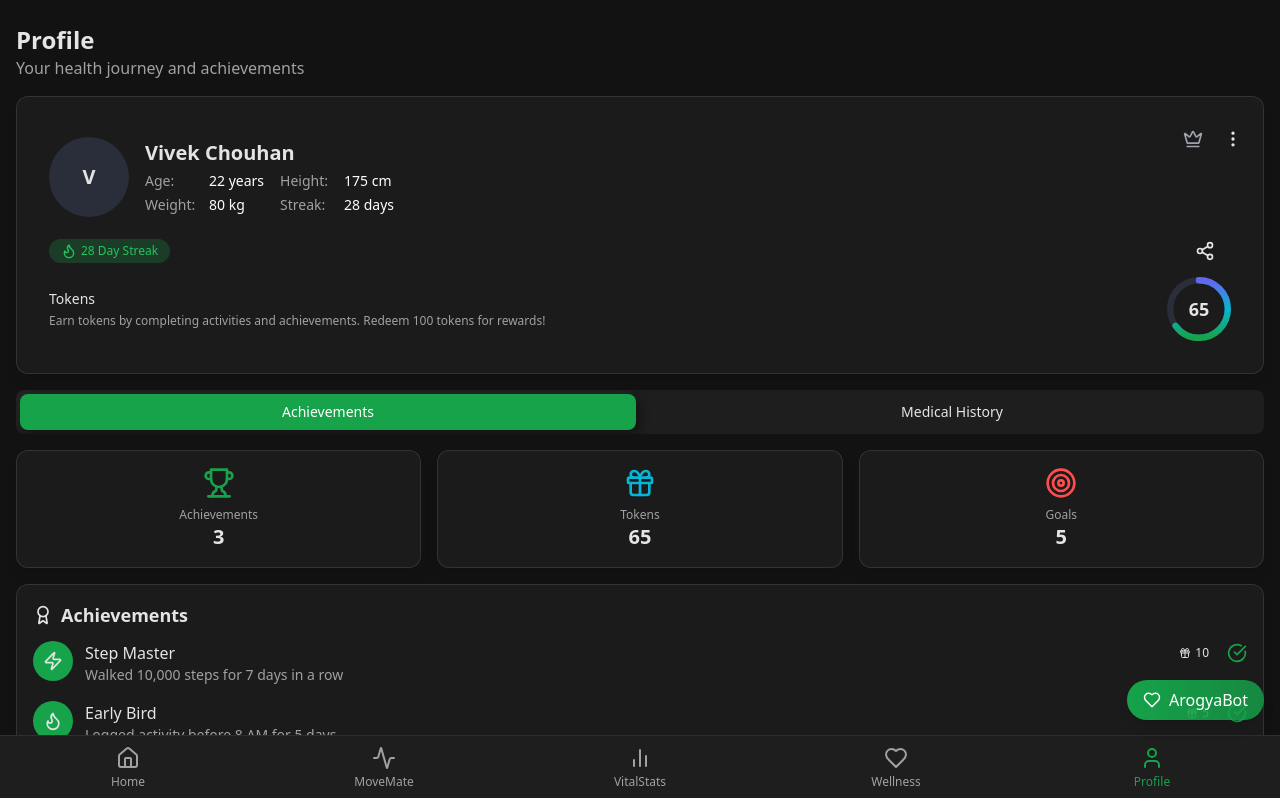
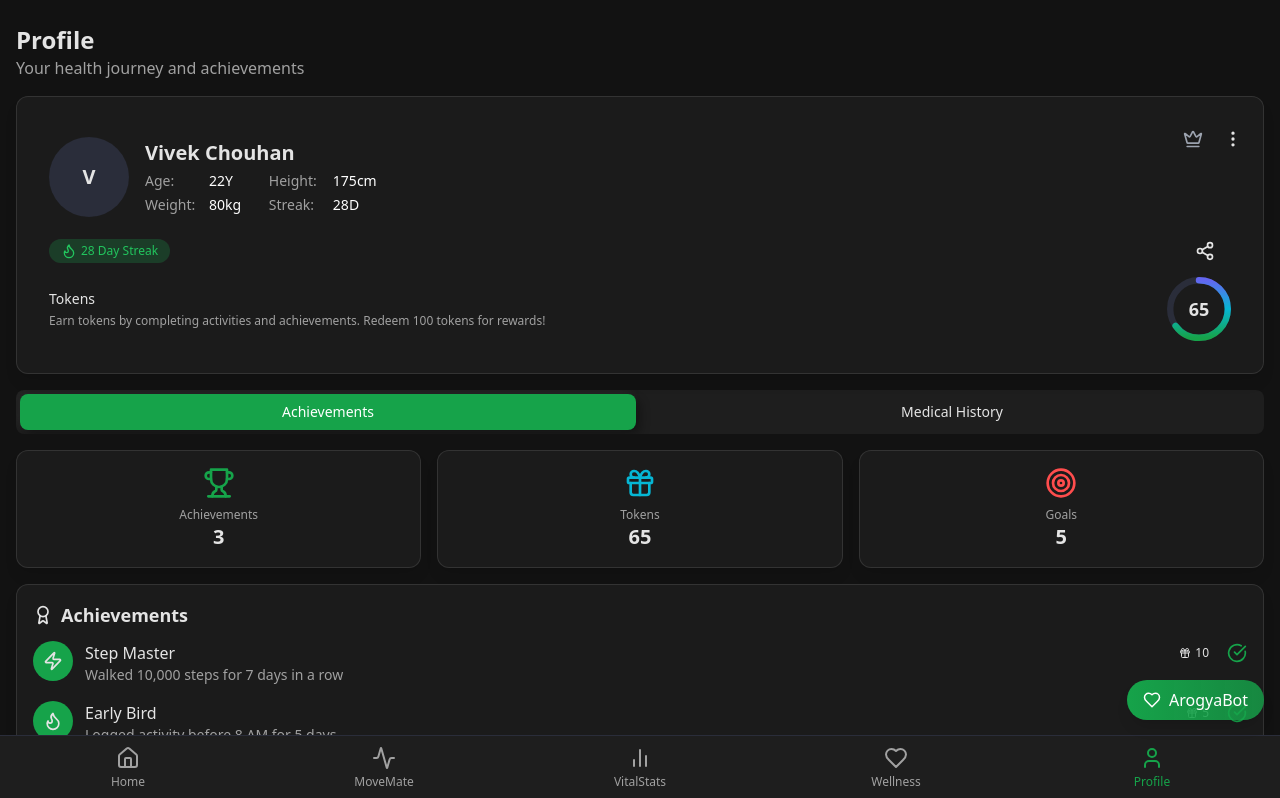
Before and after one commit to rsayyed591/VitalCoach, a React (Vite) app: page /profile in a window 1280 px wide. Shown: the top 798 px of the page. Built offline with nearby package versions, Linux system fonts and the light colour scheme.

Commit message:
added ngrok

```diff
--- a/src/components/ChatArogya.jsx
+++ b/src/components/ChatArogya.jsx
@@ -5,7 +5,7 @@ import { X, Send, Mic, Copy, RotateCcw, Heart, Bot, UserIcon } from "lucide-reac
 import axios from "axios"
 import { motion, AnimatePresence } from "framer-motion"
 
-const ngrok_url = "https://b05f-206-84-234-161.ngrok-free.app"
+const ngrok_url = "https://7d8e-206-84-234-172.ngrok-free.app"
 
 // Function to send chat message to the backend
 const sendChatMessage = async (question) => {
--- a/src/pages/Profile.jsx
+++ b/src/pages/Profile.jsx
@@ -308,19 +308,19 @@ export default function Profile() {
                     <div className="grid grid-cols-2 gap-x-4 gap-y-1 mt-1">
                       <p className="text-[#A1A1A1] text-sm flex items-center">
                         <span className="w-16">Age:</span>
-                        <span className="font-medium text-white">{profileData.age} years</span>
+                        <span className="font-medium text-white">{profileData.age}Y</span>
                       </p>
                       <p className="text-[#A1A1A1] text-sm flex items-center">
                         <span className="w-16">Height:</span>
-                        <span className="font-medium text-white">{profileData.height} cm</span>
+                        <span className="font-medium text-white">{profileData.height}cm</span>
                       </p>
                       <p className="text-[#A1A1A1] text-sm flex items-center">
                         <span className="w-16">Weight:</span>
-                        <span className="font-medium text-white">{profileData.weight} kg</span>
+                        <span className="font-medium text-white">{profileData.weight}kg</span>
                       </p>
                       <p className="text-[#A1A1A1] text-sm flex items-center">
                         <span className="w-16">Streak:</span>
-                        <span className="font-medium text-white">{streakCount} days</span>
+                        <span className="font-medium text-white">{streakCount}D</span>
                       </p>
                     </div>
                   </div>
--- a/src/pages/Recommendations.jsx
+++ b/src/pages/Recommendations.jsx
@@ -51,7 +51,6 @@ const recommendationData = {
     strength: [
       { name: "Push-ups", sets: 3, reps: 12, gifUrl: "/gif/exercise/pushUps.gif" },
       { name: "Squats", sets: 3, reps: 15, gifUrl: "/gif/exercise/bearSquat.gif" },
-      { name: "Dumbbell", sets: 3, reps: 15, gifUrl: "/gif/exercise/dumbbellTricepsKickback.gif" },
     ],
     yoga: [
       { name: "TadaSana", duration: "5 mins", gifUrl: "/gif/yoga/tadasana.gif" },
--- a/src/services/api.js
+++ b/src/services/api.js
@@ -1,7 +1,7 @@
 import axios from 'axios'
 
 const api = axios.create({
-  baseURL: "https://8863-206-84-234-161.ngrok-free.app",
+  baseURL: "https://cf07-206-84-234-172.ngrok-free.app",
   headers: {
     'Content-Type': 'application/json'
   }
```
